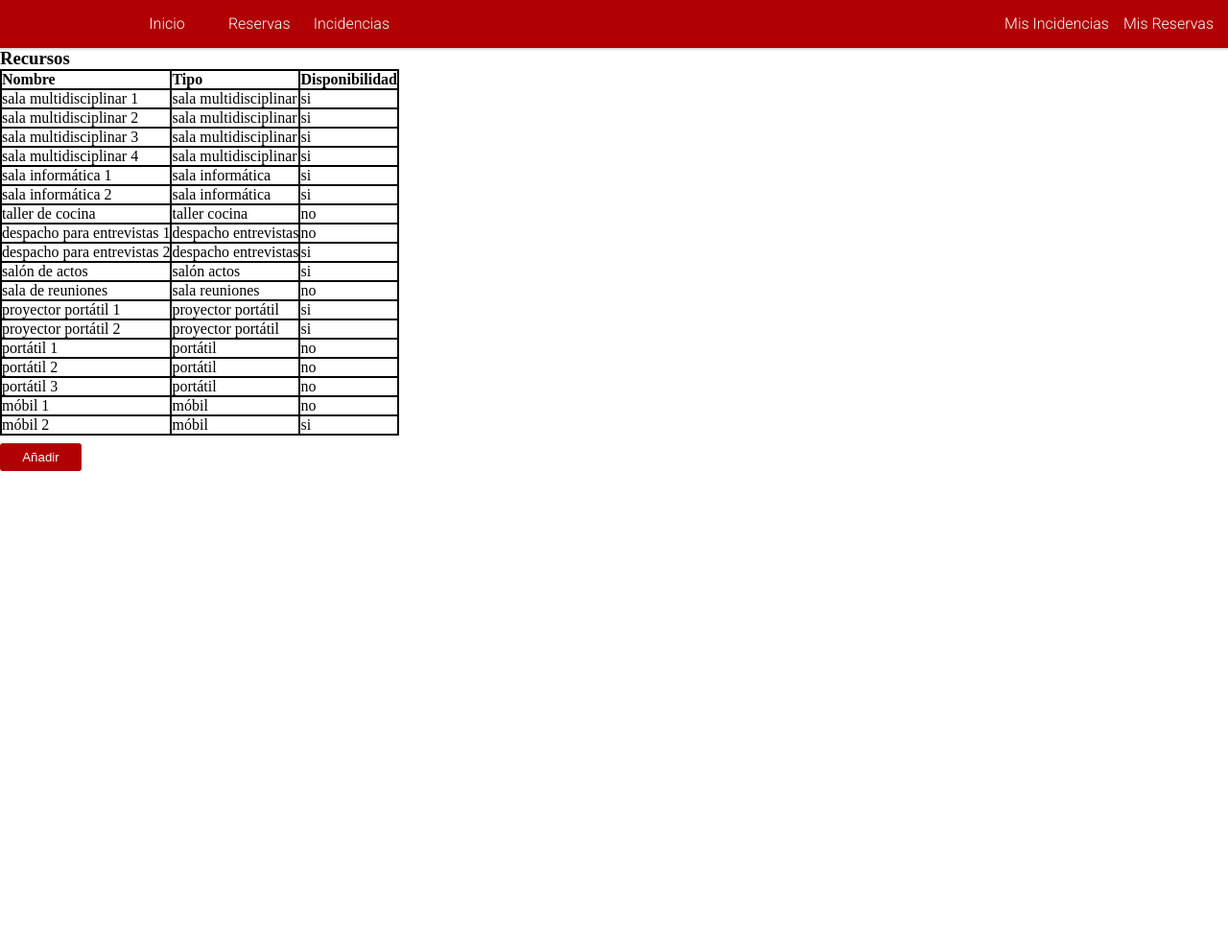
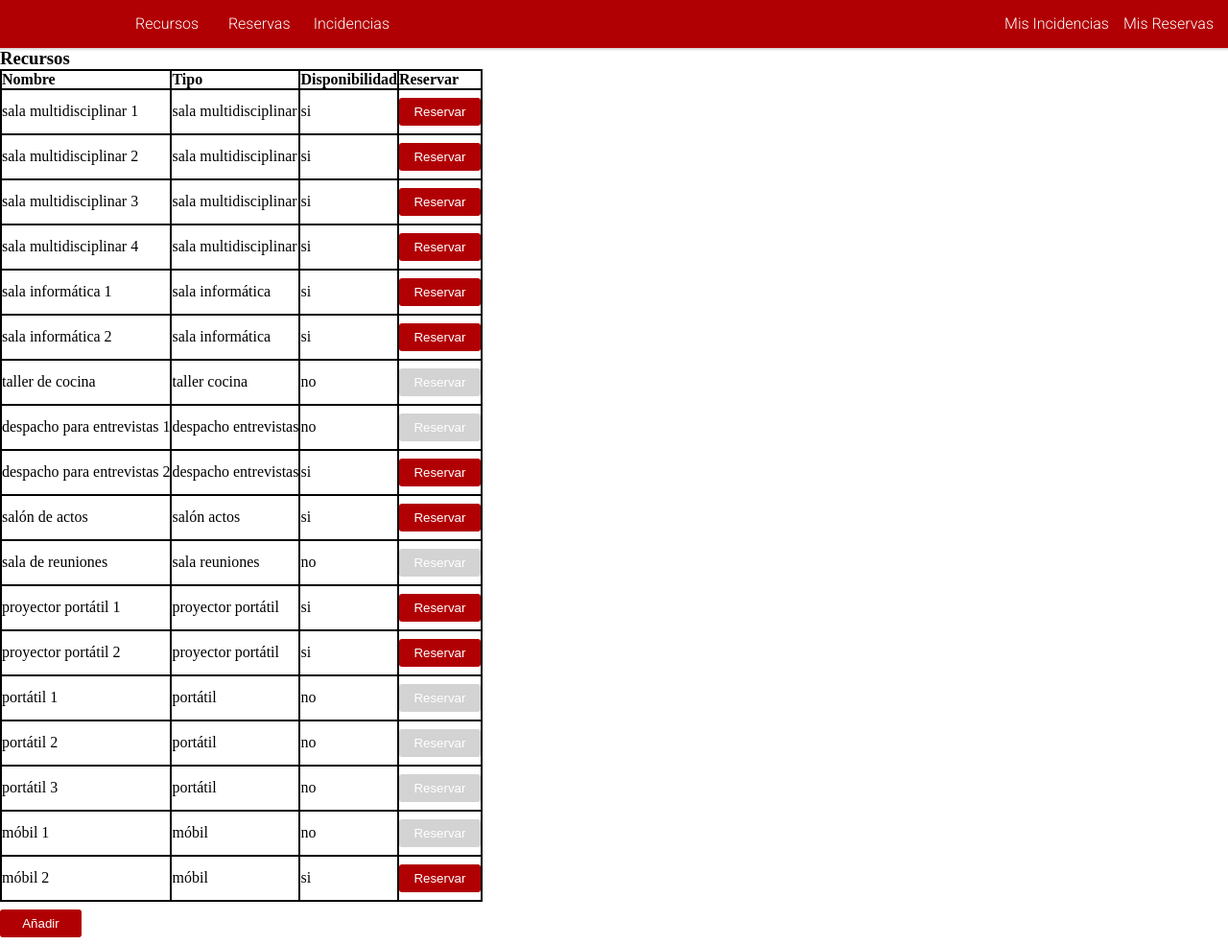
Before and after one commit to AlvarezCanals-DAW2-PROYECTO1-1718/PROYECTO1, a PHP site: page /PaginaWeb/index.php in a window 1280 px wide. Shown: the whole page at 96% size. Before the commit the page ends 491 px from the top, so only its background shows below. Run offline with PHP 8.4, Linux system fonts and the light colour scheme; data comes from the database, SQL or seed files in the repository; some libraries are stand-ins or nearby versions.

Commit message:
botones y modal

```diff
--- a/PaginaWeb/assets/css/formulariosBotones.css
+++ b/PaginaWeb/assets/css/formulariosBotones.css
@@ -96,3 +96,7 @@ select {
 	float: right;
 	width: 230px;
 }
+.desabilitado {
+	background-color: #D3D3D3 !important;
+	cursor: default !important;
+}
--- a/PaginaWeb/assets/php/navegador.php
+++ b/PaginaWeb/assets/php/navegador.php
@@ -1,6 +1,6 @@
 <nav id='MenuDesplegable' class="menu">
 	<ul class="nav">
-		<li class="nivel1"><a href="index.php">Inicio</a></li>
+		<li class="nivel1"><a href="index.php">Recursos</a></li>
 		<li class="nivel1"><a href="index.php?mostrar=reservas">Reservas</a></li>
 		<li class="nivel1"><a href="index.php?mostrar=incidencias">Incidencias</a></li>
 
--- a/PaginaWeb/assets/php/recursos.php
+++ b/PaginaWeb/assets/php/recursos.php
@@ -8,6 +8,7 @@
 					echo "<div class='columna'>Nombre</div>";
 					echo "<div class='columna'>Tipo</div>";
 					echo "<div class='columna'>Disponibilidad</div>";
+					echo "<div class='columna'>Reservar</div>";
 				echo "</div>";
 				while($array = mysqli_fetch_array($consulta)) {
 					$nombre = $array['nombre_recurso'];
@@ -17,6 +18,12 @@
 						echo "<div class='columna'>$nombre</div>";
 						echo "<div class='columna'>$tipo</div>";
 						echo "<div class='columna'>$disponible</div>";
+						if ($disponible == 'si') {
+							echo "<div class='columna'><a href='#mostrarAñadirReserva'><input type='button' value='Reservar'></a></div>";
+						} else {
+							echo "<div class='columna'><input class='desabilitado' type='button' value='Reservar'></div>";
+						}
+
 					echo "</div>";
 				}
 			}
@@ -49,6 +56,17 @@
 			</div>
 		</div>
 	</div>
-	<a href="#mostrarAñadirRecurso"><input class="añadir-lista" type="button" value="Añadir"></a>
+	<div id='mostrarAñadirReserva' class='divEmergente'>
+		<div class='subDivEmergente'>
+			<a href='#close' title='Close' class='close'>X</a>
+			<h3 class='ventanaModal'>Añadir Reserva</h3>
+			<div class='formularios'>
+				<form action='index.php?mostrar=incidencias' method='POST'>
+
+				</form>
+			</div>
+		</div>
+	</div>
+	<a href="#mostrarAñadirRecurso"><input type="button" value="Añadir"></a>
 	<!-- <a href="index.php?insertaRecurso=si">Insertar Recursos <i class="fas fa-plus-square"></i></a><br> -->
 </article>
```
Also changed, not shown: PaginaWeb/assets/js/javascript.js (+24 -0 lines), PaginaWeb/assets/php/reservas.php (+0 -12 lines).
